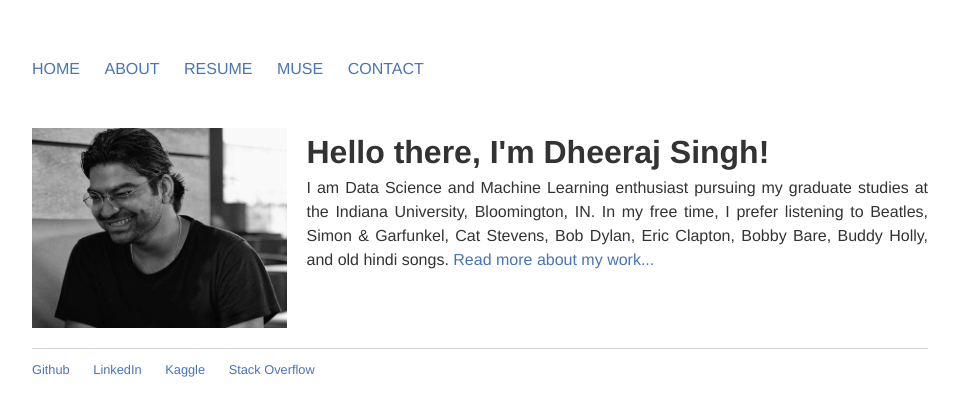
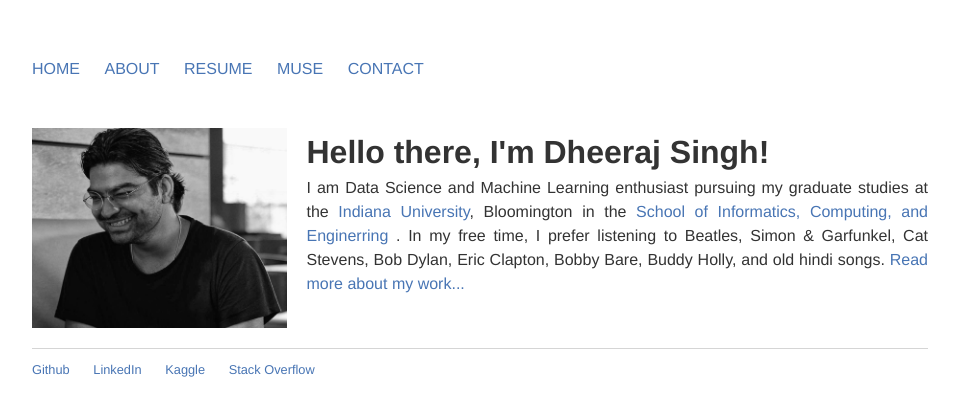
Before and after one commit to Dheeraj2444/Dheeraj2444.github.io, a Jekyll site: the page built from index.html, in a window 1280 px wide. Shown: the top 416 px of the page, without its empty margins (160-1119 px from the left). Built offline with Jekyll 4.4.1, drawn with Linux system fonts in a browser that asks for light colours.

Commit message:
Update index.html

```diff
--- a/index.html
+++ b/index.html
@@ -5,6 +5,7 @@ title: Dheeraj Singh
 <div id="content">
 	<p><img src="./images/14285458_10155221726719447_418847294_o.jpg" alt="Profile Image" height="200"/>
 	<span style="font-size: 2em"><strong>Hello there, I'm Dheeraj Singh!</strong></span><br style="line-height:3" />
-	I am Data Science and Machine Learning enthusiast pursuing my graduate studies at the Indiana University, Bloomington, IN. In my free time,
+	I am Data Science and Machine Learning enthusiast pursuing my graduate studies at the <a href="https://www.indiana.edu/">Indiana University</a>, Bloomington in the <a href="https://www.soic.indiana.edu/">School of Informatics,
+	Computing, and Enginerring </a>. In my free time,
 	I prefer listening to Beatles, Simon & Garfunkel, Cat Stevens, Bob Dylan, Eric Clapton, Bobby Bare, Buddy Holly, and old hindi songs. <a href="/about">Read more about my work...</a></p>
 </div>
```
